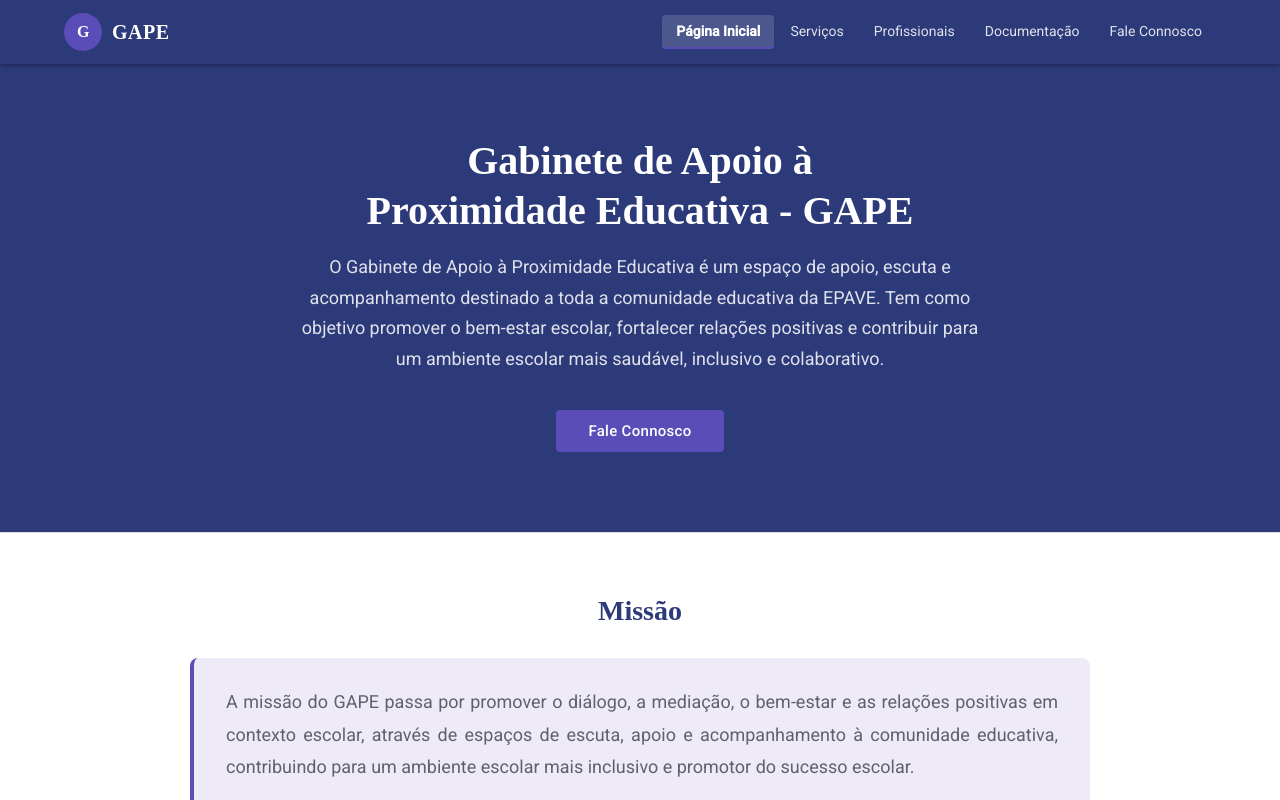
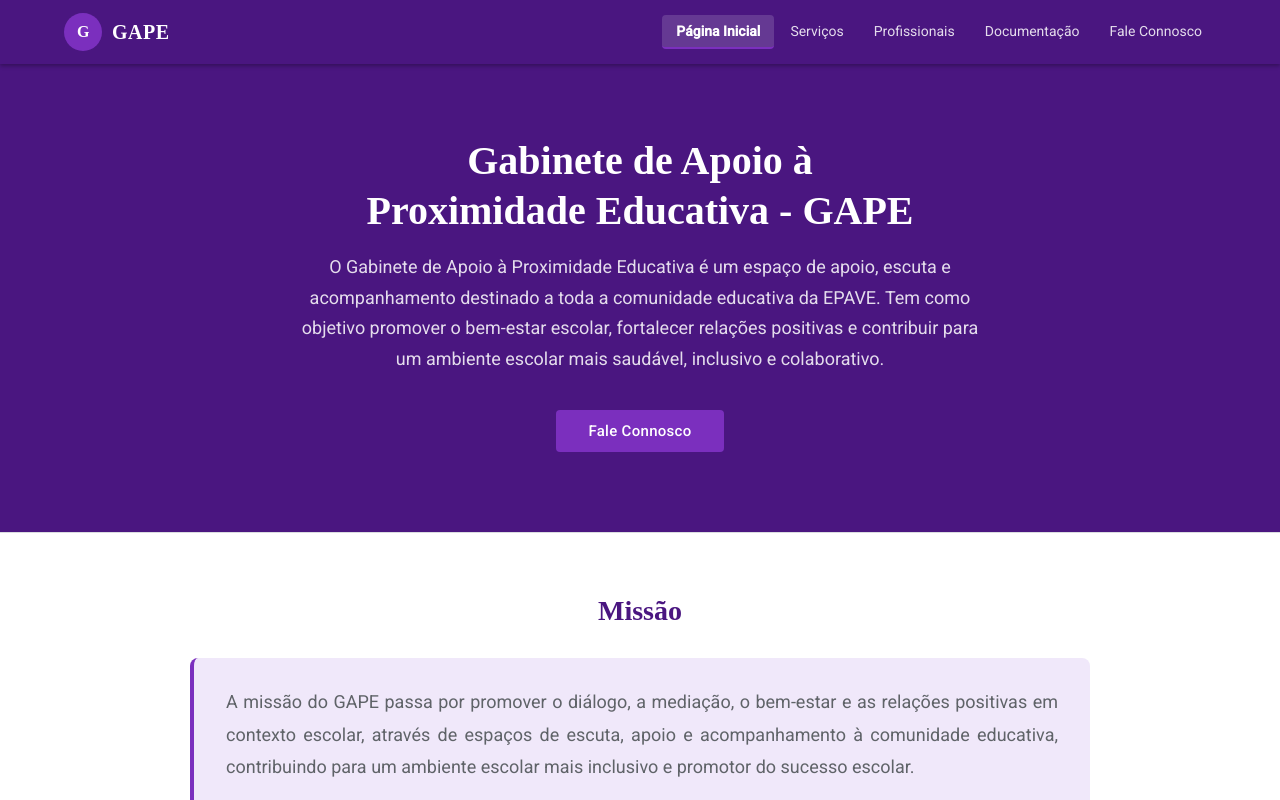
Before and after one commit to gape-epave/gape, a React (Vite) app: page / in a window 1280 px wide. Shown: the top 800 px of the page. Built offline with nearby package versions, Linux system fonts and the light colour scheme; a web font is replaced by a local one.

Commit message:
style: paleta roxo vivo — referência Puplaza

```diff
--- a/src/index.css
+++ b/src/index.css
@@ -3,13 +3,13 @@
 *, *::before, *::after { box-sizing: border-box; margin: 0; padding: 0; }
 
 :root {
-  /* ── Cores GAPE — Azul-índigo com toque de roxo ── */
-  --navy:        #2D3A7A;   /* navbar / hero fundo - azul-índigo com toque roxo */
-  --navy-light:  #3D4E9E;   /* hover navbar - azul-índigo claro */
-  --teal:        #5B4DB8;   /* botões primários, destaques - índigo/roxo */
-  --teal-dark:   #4A3D9A;   /* hover botão - índigo escuro */
-  --teal-light:  #EEEAF8;   /* fundos suaves - índigo muito claro */
-  --blue-link:   #3D4E9E;   /* links - azul-índigo */
+  /* ── Cores GAPE — Roxo vivo estilo Puplaza ── */
+  --navy:        #4A1680;   /* navbar / hero fundo - roxo escuro profundo */
+  --navy-light:  #5E1F9E;   /* hover navbar - roxo médio */
+  --teal:        #7B2FBE;   /* botões primários, destaques - roxo vivo */
+  --teal-dark:   #6222A0;   /* hover botão - roxo escuro */
+  --teal-light:  #F0E8FA;   /* fundos suaves - roxo muito claro */
+  --blue-link:   #7B2FBE;   /* links - roxo vivo */
   --white:       #ffffff;
   --off-white:   #F8F9FA;
   --gray-light:  #F1F3F4;
```
